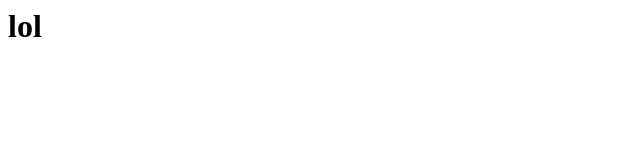
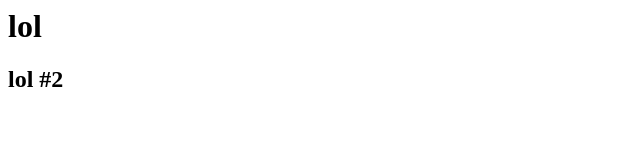
Before and after one commit to gregoryabellanosa/newGitTest, a plain HTML site: page index.html in a window 1280 px wide. Shown: the full height of the page, 0-640 px from the left. Drawn offline with Linux system fonts and the light colour scheme.

Commit message:
added lol 2

```diff
--- a/index.html
+++ b/index.html
@@ -1,5 +1,6 @@
 <html>
 <body>
 <h1>lol</h1>
+<h2>lol #2</h2>
 </body>
 </html>
```
